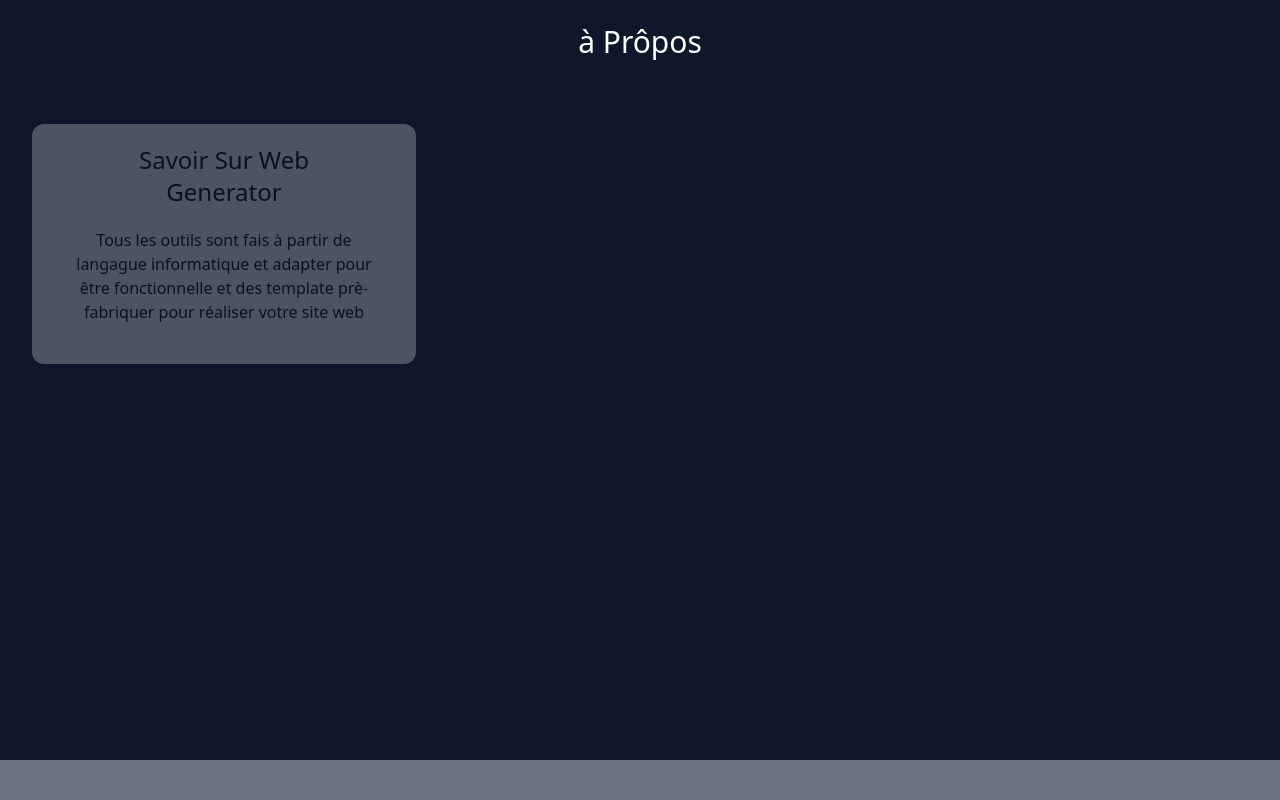
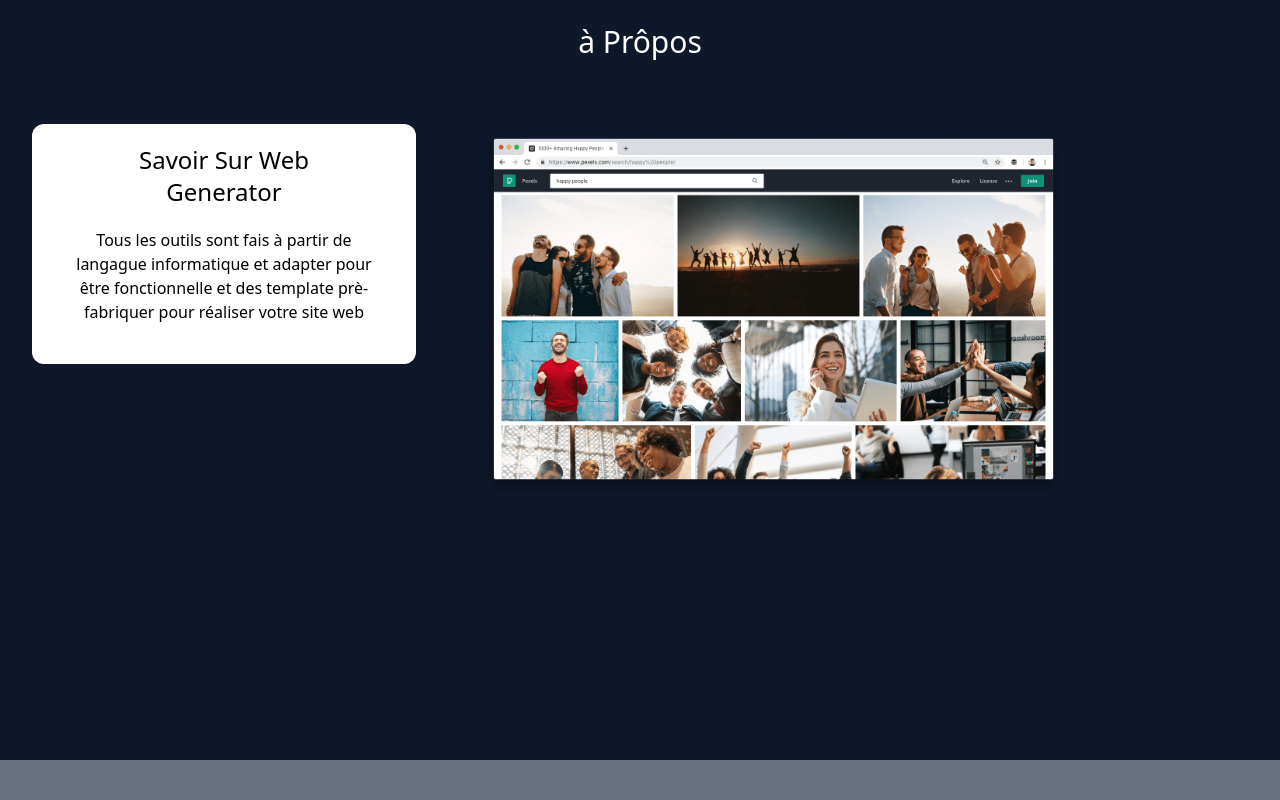
Before and after one commit to Kanel04/WebGenerator, a React (Vite) app: page / in a window 1280 px wide. Shown: the part 1300-2100 px from the top of the page. Built offline with nearby package versions, Linux system fonts and the light colour scheme.

Commit message:
id of href on page home

```diff
--- a/src/pages/Home/index.jsx
+++ b/src/pages/Home/index.jsx
@@ -30,15 +30,15 @@ export const HomePage = () => {
     initial={{opacity:0}}
     animate={{opacity:1}}
     exit={{opacity:0}}
-
+    id="home"
     >
-      <motion.div className="bg-slate-900 h-16 w-screen  content-start fixed flex flex-row"
+      <motion.div  className="bg-slate-900 h-16 w-screen  content-start fixed flex flex-row"
         initial={{ y: -10 }}
         animate={{ y: 0 }}
         transition={{ delay: 0.2, type: 'spring', stiffness: 120 }}
       >
 
-        <h1 className="text-3xl  text-white ml-3 py-3   ">WebG.</h1>
+        <a href="#home" className="text-3xl  text-white ml-3 py-3   ">WebG.</a>
 
         <div className=" ml-80 pl-96 mt-3 flex flex-row  ">
           <motion.div
@@ -131,8 +131,7 @@ export const HomePage = () => {
         <div className="flex flex-row">
 
           <motion.div className="bg-white w-96 mb-8 mr-14 h-60 ml-8 rounded-xl "
-            initial={{ opacity: 0 }}
-            animate={{ opacity: 1 }}
+
             transition={{ delay: 5, duration: 3 }}
             whileHover={{ scale: 1.1 }}
           >
@@ -143,9 +142,7 @@ export const HomePage = () => {
             </p>
           </motion.div>
           <motion.div
-            initial={{ opacity: 0 }}
-            animate={{ opacity: 1 }}
-            transition={{ delay: 6, duration: 3 }}
+
           >
             <img src={WebPhoto3} className='h-96 rounded-xl  ' alt="Web photo" />
           </motion.div>
@@ -155,23 +152,16 @@ export const HomePage = () => {
         <h1 className="text-4xl text-white text-center py-16">Contact</h1>
         <div className="px-16 flex flex-row">
           <motion.div className=" px-5 "
-            initial={{ opacity: 0 }}
-            animate={{ opacity: 1 }}
-            transition={{ delay: 12, duration: 3 }}
+
           >
             <img src={PhotoOrdinateur} className="w-96 h-80 " alt="ordinateur" />
           </motion.div>
           <motion.div className=" px-5"
-            initial={{ opacity: 0 }}
-            animate={{ opacity: 1 }}
-            transition={{ delay: 13, duration: 3 }}
+
           >
             <img src={PhotoSocial} className="w-96 h-80 " alt="social" />
           </motion.div>
           <motion.div className=" px-5"
-            initial={{ opacity: 0 }}
-            animate={{ opacity: 1 }}
-            transition={{ delay: 14, duration: 3 }}
 
           >
             <img src={PhotoEntreprise} className="w-96 h-80 " alt="entreprise" />
```
